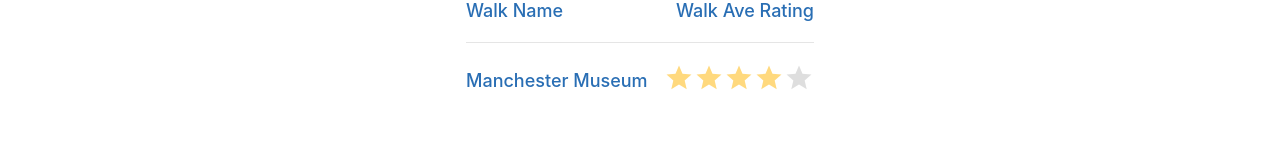
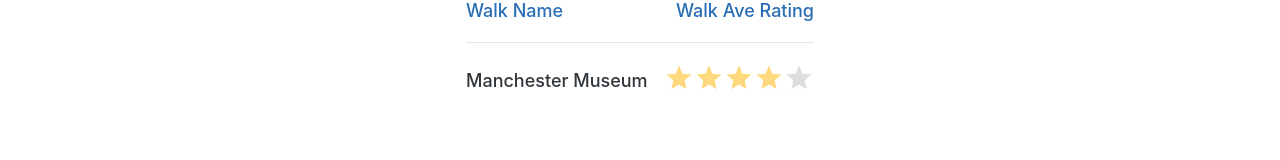
Before and after one commit to TR-SUNSHINE/Frontend, a React (Create React App) app: page /MyWalksPage in a window 1280 px wide. Shown: the part 275-435 px from the top of the page. Built offline with nearby package versions, Linux system fonts and the light colour scheme; no server answers; what google-maps-react would draw is missing.

Commit message:
STYLE: MyWalk Page column heading and color of walk description

```diff
--- a/src/components/Walks/Walks.css
+++ b/src/components/Walks/Walks.css
@@ -6,6 +6,6 @@
 }
 
 .text--hyperlink {
-    color: #296eb4;
+    color: #30353a;
     ;
 }
```
